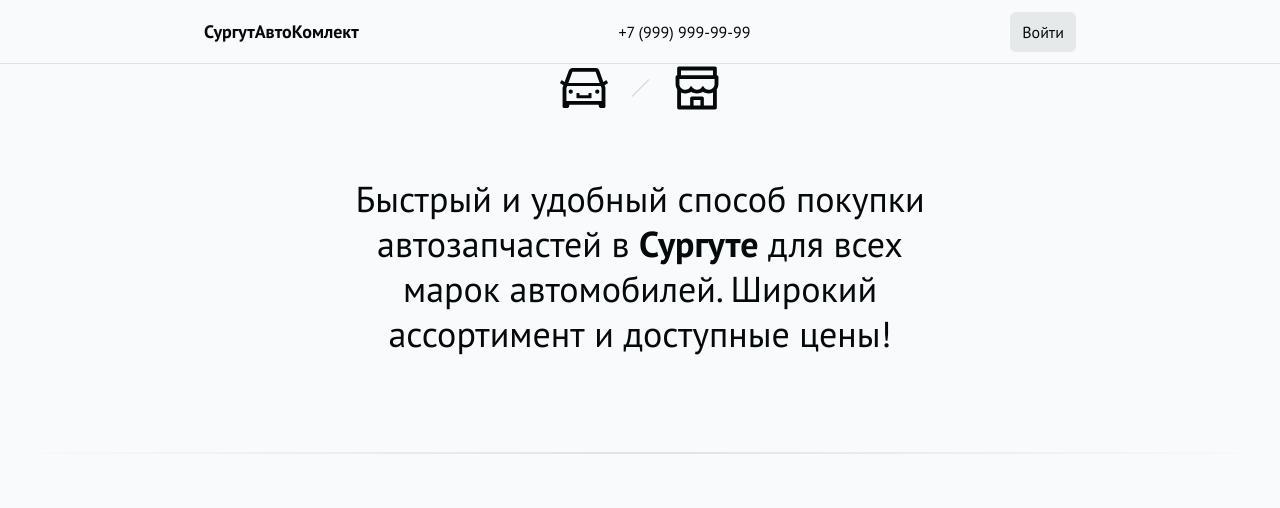
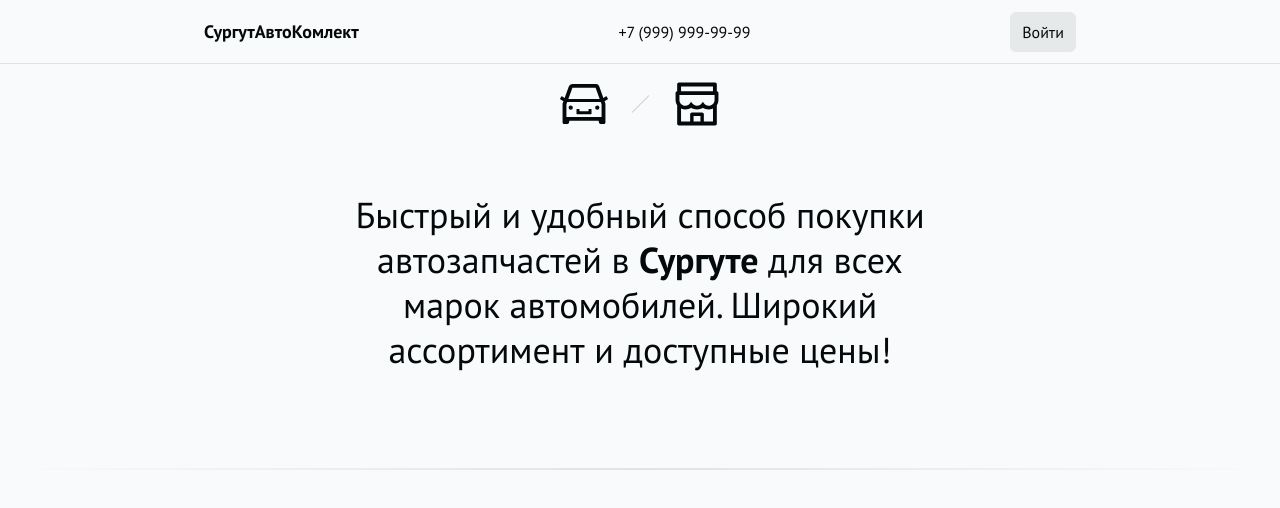
Before and after one commit to EvgeniiBazalev/surgut-auto-complect, a Next.js app: page / in a window 1280 px wide. Shown: the top 508 px of the page. Built offline with nearby package versions, Linux system fonts and the light colour scheme; no server answers.

Commit message:
header css

```diff
--- a/components/Header.tsx
+++ b/components/Header.tsx
@@ -12,7 +12,7 @@ export default async function Header() {
           <AuthButton />
         </div>
       </nav>
-      <div className="flex flex-col gap-16 items-center">
+      <div className="flex flex-col gap-16 items-center mt-4">
         <div className="flex gap-8 justify-center items-center">
           <a href="/" rel="noreferrer">
             <CarOutlined style={{ fontSize: "48px" }} />
```
